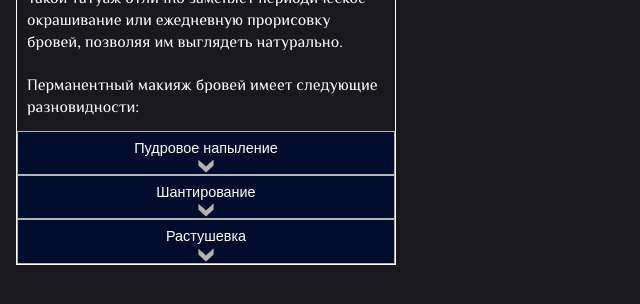
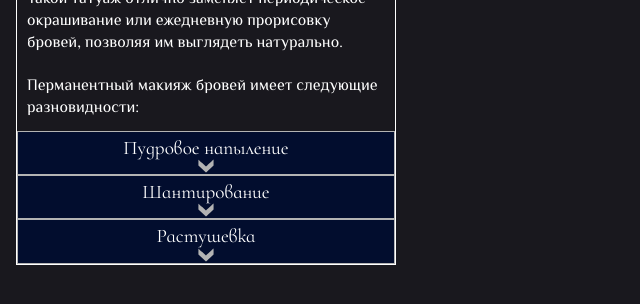
Before and after one commit to RemixFX/beauty-studio, a Next.js app: page / in a window 1280 px wide. Shown: the part 1360-1664 px from the top of the page, without its empty margins (0-640 px from the left). Built offline with nearby package versions, Linux system fonts and the light colour scheme.

Commit message:
style: change font of the buttons Offer component

```diff
--- a/components/Category/category.module.scss
+++ b/components/Category/category.module.scss
@@ -2,7 +2,8 @@
 .button {
   color: inherit;
   padding: 5px 10px 15px;
-  font-size: 0.9rem;
+  font-family: inherit;
+  font-size: 1.2rem;
   line-height: 1.4rem;
   background-color: rgb(2, 13, 46);
   background-image: url(../../public/arrow.svg);
--- a/components/Offer/offer.module.scss
+++ b/components/Offer/offer.module.scss
@@ -17,10 +17,14 @@
   display: flex;
   justify-content: center;
   align-items: center;
+  text-align: center;
   width: 47%;
   padding: 3px;
   min-height: 40px;
+  font-family: var(--text-font);
   font-size: 0.9rem;
+  border-radius: 5px;
   color: #000;
   background: var(--yellow);
+  box-shadow: inset 0 0 3px 1px var(--black);
 }
```
